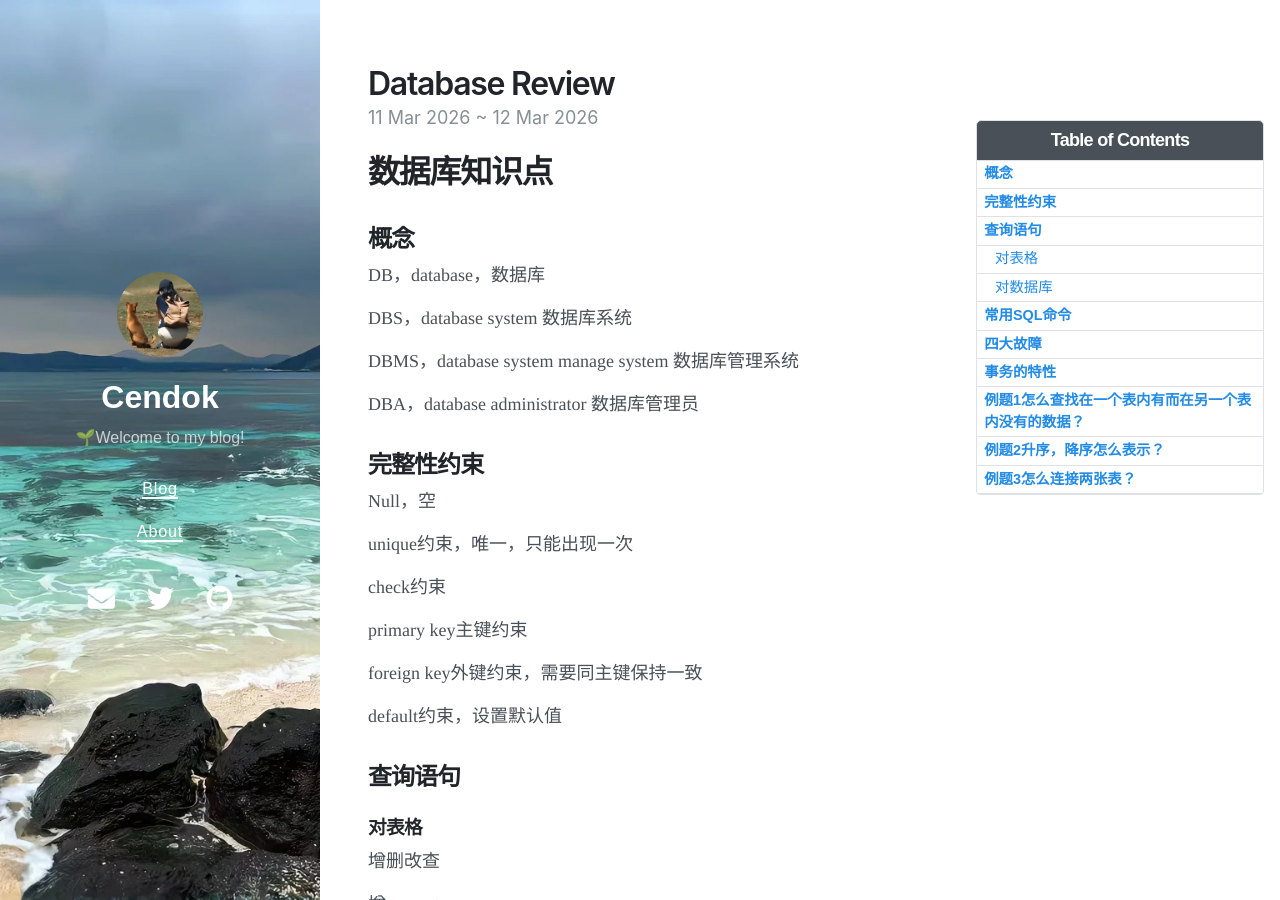
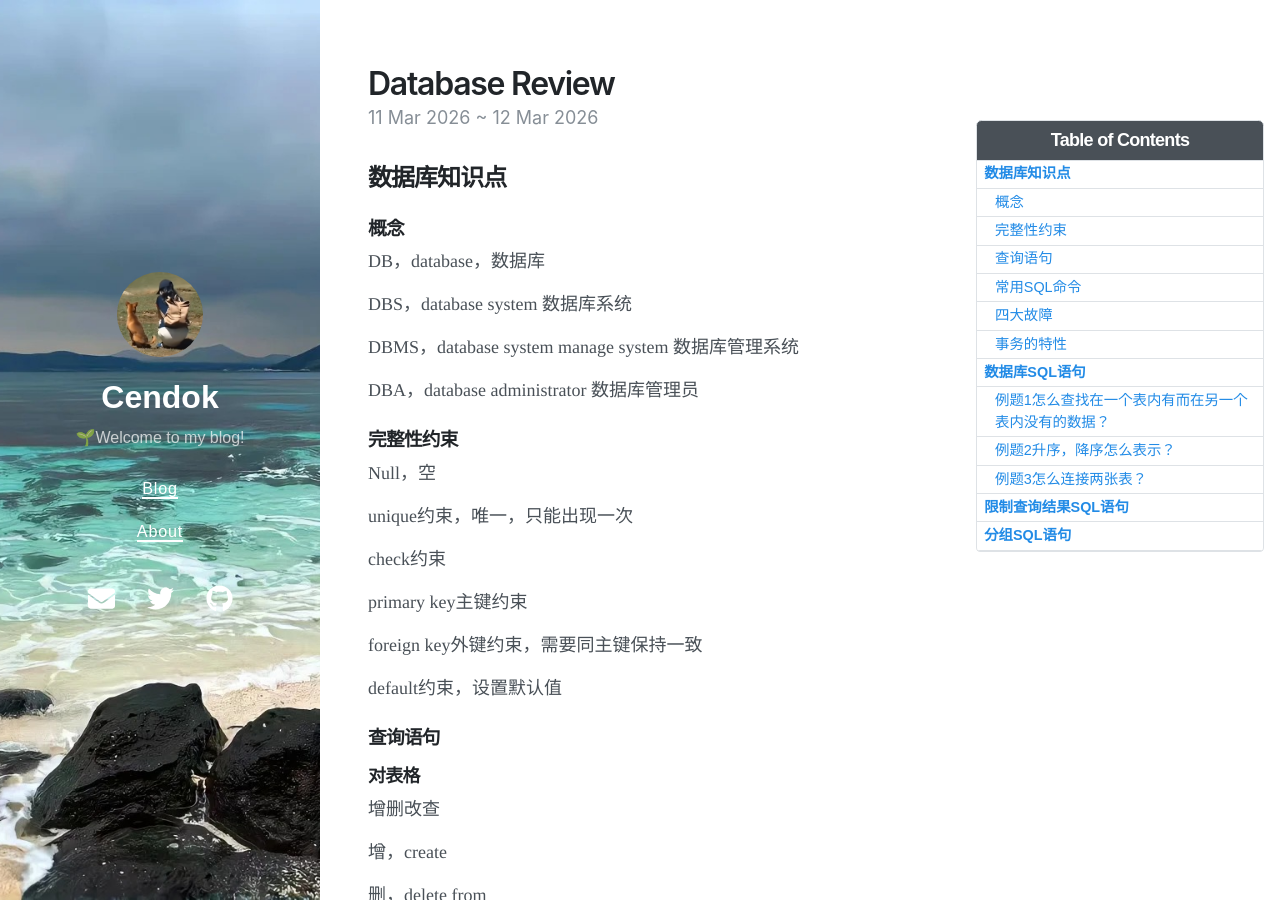
Before and after one commit to Cendok/pure-Blog, a Jekyll site: the page built from _posts/2026-03-12-DatabaseReview.md, in a window 1280 px wide and 900 px high. Built offline with Jekyll 4.4.1, drawn with Linux system fonts in a browser that asks for light colours; nearby versions of some CDN libraries.

````diff
--- a/_posts/2026-03-12-DatabaseReview.md
+++ b/_posts/2026-03-12-DatabaseReview.md
@@ -8,10 +8,10 @@ toc:  true
 ---
 
 
-# 数据库知识点
+## 数据库知识点
 
 
-## 概念
+### 概念
 
 DB，database，数据库
 
@@ -23,7 +23,7 @@ DBA，database administrator 数据库管理员
 
 
 
-## 完整性约束
+### 完整性约束
 
 Null，空
 
@@ -39,9 +39,9 @@ default约束，设置默认值
 
 
 
-## 查询语句
+### 查询语句
 
-### 对表格
+#### 对表格
 
 增删改查
 
@@ -53,7 +53,7 @@ default约束，设置默认值
 
 
 
-### 对数据库
+#### 对数据库
 
 增，add，create
 
@@ -63,7 +63,7 @@ default约束，设置默认值
 
 
 
-## 常用SQL命令
+### 常用SQL命令
 
 select，一次可以给多个变量赋值
 
@@ -77,7 +77,7 @@ print，一次输出一个变量
 
 
 
-## 四大故障
+### 四大故障
 
 事务内部的故障
 
@@ -89,7 +89,7 @@ print，一次输出一个变量
 
 
 
-## 事务的特性
+### 事务的特性
 
 ACID
 
@@ -103,7 +103,7 @@ ACID
 
 
 
-# 数据库SQL语句
+## 数据库SQL语句
 
 ```sql
 SELECT # COUNT(), SUM(), AVG(), MAX(), MIN()
@@ -124,7 +124,7 @@ asc(ascend )升序
 
 
 
-## 例题1怎么查找在一个表内有而在另一个表内没有的数据？
+### 例题1怎么查找在一个表内有而在另一个表内没有的数据？
 
 要查找在一个表内有而在另一个表内没有的数据，可以使用 SQL 的 `LEFT JOIN` 和 `IS NULL` 语句。假设有两个表 `table1` 和 `table2`，它们都有一个共同的字段 `id`，我们想要找出在 `table1` 中有但在 `table2` 中没有的数据，可以使用以下 SQL 语句：
 
@@ -146,7 +146,7 @@ WHERE table2.id IS NULL;
 
 
 
-## 例题2升序，降序怎么表示？
+### 例题2升序，降序怎么表示？
 
 在SQL中，升序和降序可以通过关键字`ASC`（升序）和`DESC`（降序）来表示。这些关键字通常与`ORDER BY`子句一起使用，用于对查询结果进行排序。
 
@@ -175,7 +175,7 @@ ORDER BY department ASC, salary DESC;
 
 
 
-## 例题3怎么连接两张表？
+### 例题3怎么连接两张表？
 
 在SQL中，可以使用JOIN语句来连接两张表。JOIN语句允许你根据两个或多个表中的共享列将它们组合在一起，以便在一个查询中检索相关数据。
 
@@ -213,7 +213,7 @@ ORDER BY department ASC, salary DESC;
 
 
 
-# 限制查询结果SQL语句
+## 限制查询结果SQL语句
 
 1. HAVING子句：HAVING子句用于对分组后的结果进行过滤。它通常与GROUP BY子句一起使用，用于筛选满足特定条件的分组。
 2. LIMIT子句：LIMIT子句用于限制查询结果的行数。它可以指定返回的最大行数或者从指定的起始位置开始返回一定数量的行。
@@ -225,7 +225,7 @@ ORDER BY department ASC, salary DESC;
 
 
 
-# 分组SQL语句
+## 分组SQL语句
 
 HAVING子句用于对分组后的结果进行过滤，通常与GROUP BY子句一起使用。以下是一些常见的分组语句和例子：
 
````
